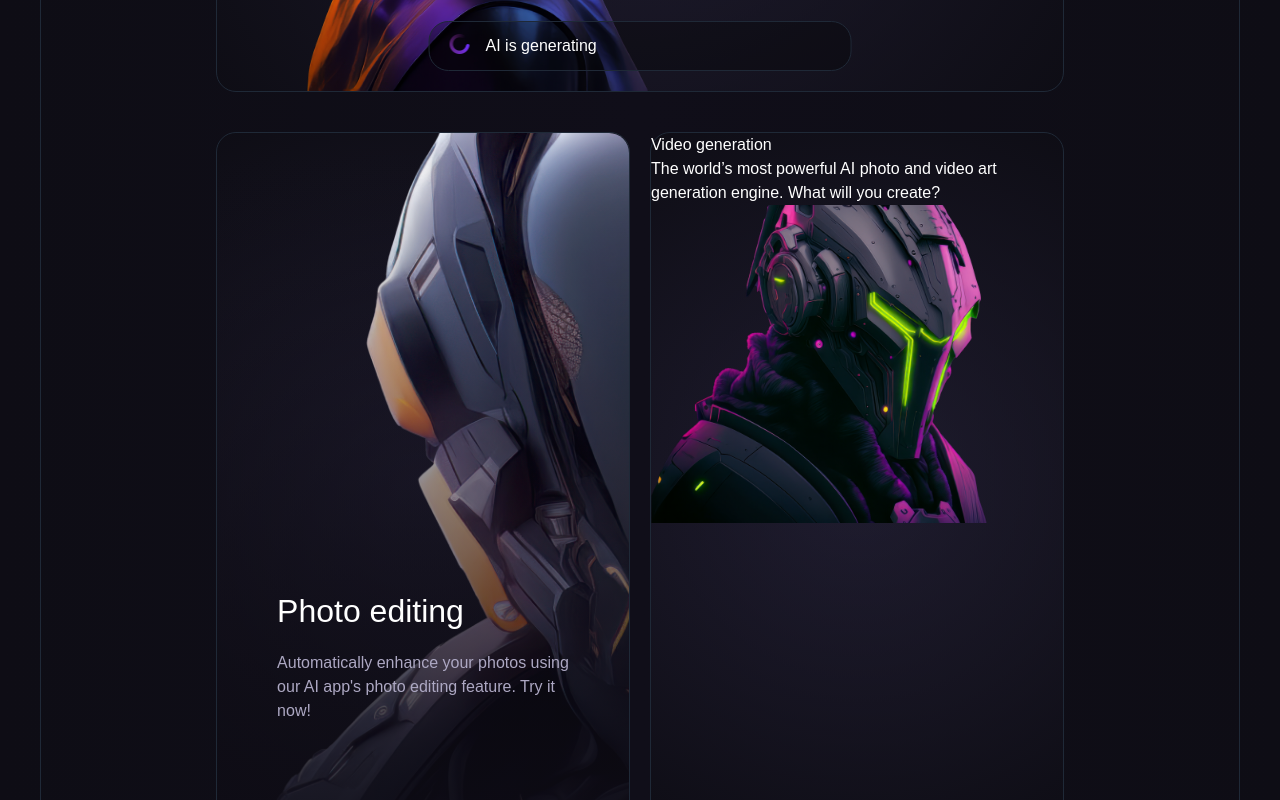
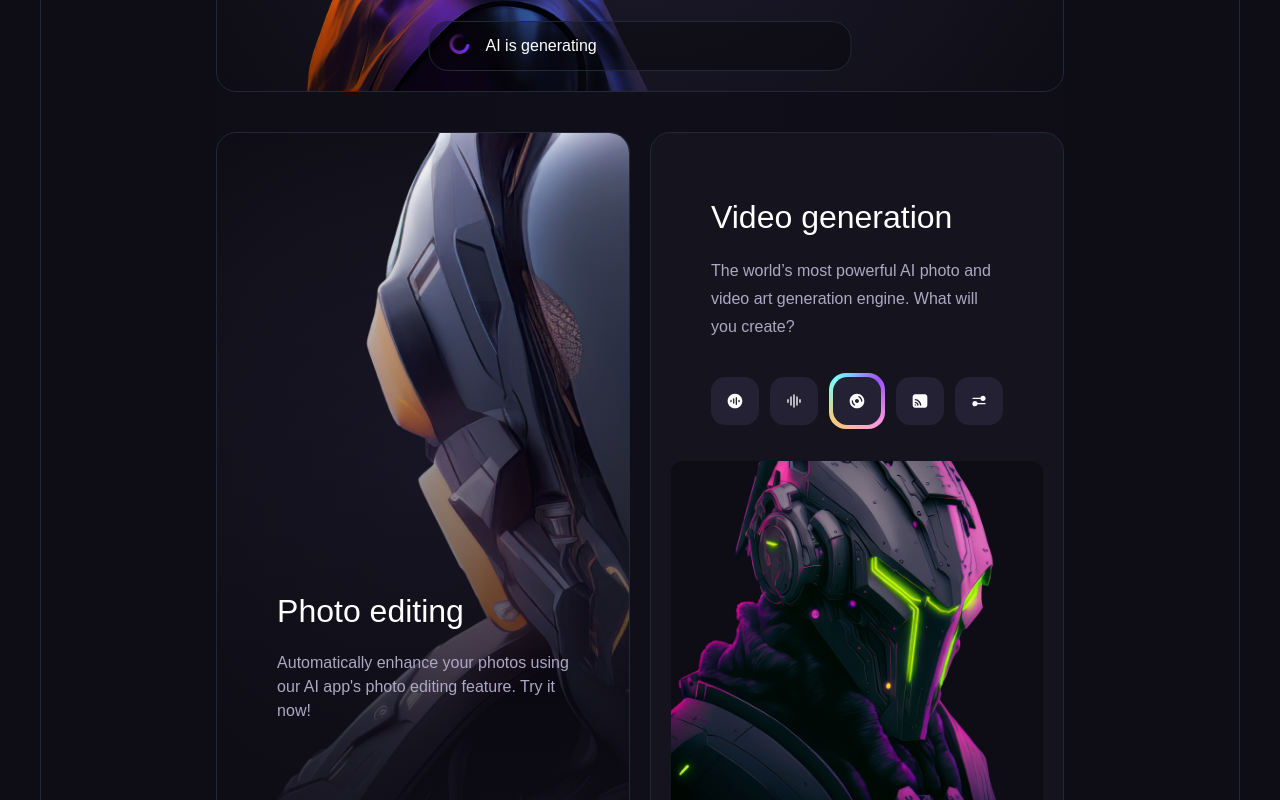
Before and after one commit to saba-ramezani/AI-Chat-App, a React (Vite) app: page / in a window 1280 px wide. Shown: the part 4420-5220 px from the top of the page. Built offline with nearby package versions, Linux system fonts and the light colour scheme.

Commit message:
added video generation part of services section

```diff
--- a/src/components/Services.jsx
+++ b/src/components/Services.jsx
@@ -1,5 +1,5 @@
 import React from 'react'
-import { brainwaveServices } from '../constants'
+import { brainwaveServices, brainwaveServicesIcons } from '../constants'
 import { check, loading, service1, service2, service3 } from '../assets'
 
 const Services = () => {
@@ -42,8 +42,9 @@ const Services = () => {
           <img src={loading} alt="" className="w-5 h-5 mr-4"/>
           AI is generating</div>
       </div>
-      <div className='grid gap-5 lg:grid-cols-2 w-[90%]'>
-        <div className='flex flex-col border-[1px] border-gray-800 bg-circulat-pink-dark-gradient w-[100%] rounded-[20px] inset-0 relative h-[700px]'>
+      <div className='grid gap-5 xl:grid-cols-2 w-[90%]'>
+        <div className='flex flex-col border-[1px] border-gray-800 bg-circulat-pink-dark-gradient w-[100%]
+         rounded-[20px] inset-0 relative h-[700px]'>
           <img
             src={service2}
             className="h-full w-full object-cover rounded-[20px]"
@@ -59,11 +60,34 @@ const Services = () => {
             </p>
           </div>
         </div>
-        <div className='flex flex-col border-[1px] border-gray-800 bg-circulat-pink-dark-gradient w-[100%] relative rounded-[20px]'>
-          <h1>Video generation</h1>
-          <p>The world’s most powerful AI photo and video art generation engine. What will you create?</p>
-          <div></div>
-          <img src={service3} alt="" />
+        <div className='flex flex-col border-[1px] border-gray-800 bg-[rgba(21,19,29,255)] w-[100%] relative rounded-[20px] p-5 h-[700px]'>
+          <h1 className='h4 mb-4 px-10 pt-10'>Video generation</h1>
+          <p className='body-2 mb-[2rem] text-n-3 px-10 leading-7'>The world’s most powerful AI photo and video art generation engine. What will you create?</p>
+          <div className='flex flex-row w-full justify-around md:justify-between px-0 md:px-10 mb-[2rem] items-center'>
+            {brainwaveServicesIcons.map((item, index) => {
+              if (index === 2) {
+                return (
+                  <div className='bg-conic-gradient rounded-[30%] p-[2px] md:p-1'>
+                    <img src={item} alt="service" width={24} height={24} className='bg-n-6 w-10 h-10 p-2 md:p-4 rounded-[30%] md:h-15 md:w-15 xl:h-12 xl:w-12 2xl:h-15 2xl:w-15'/>
+                  </div>
+                )
+              } else {
+                return (
+                  <img src={item} alt="service" width={24} height={24} className='bg-n-6 w-10 h-10 p-2 md:p-4 rounded-[30%] md:h-15 md:w-15 xl:h-12 xl:w-12 2xl:h-15 2xl:w-15'/>
+
+                )
+              }
+            })}
+          </div>
+          <div className="relative h-[25rem] bg-n-8 rounded-xl overflow-hidden md:h-[25rem]">
+            <img
+              src={service3}
+              className="w-full h-full object-cover"
+              width={520}
+              height={400}
+              alt="Scary robot"
+            />
+          </div>
         </div>
         <div></div>
       </div>
```
